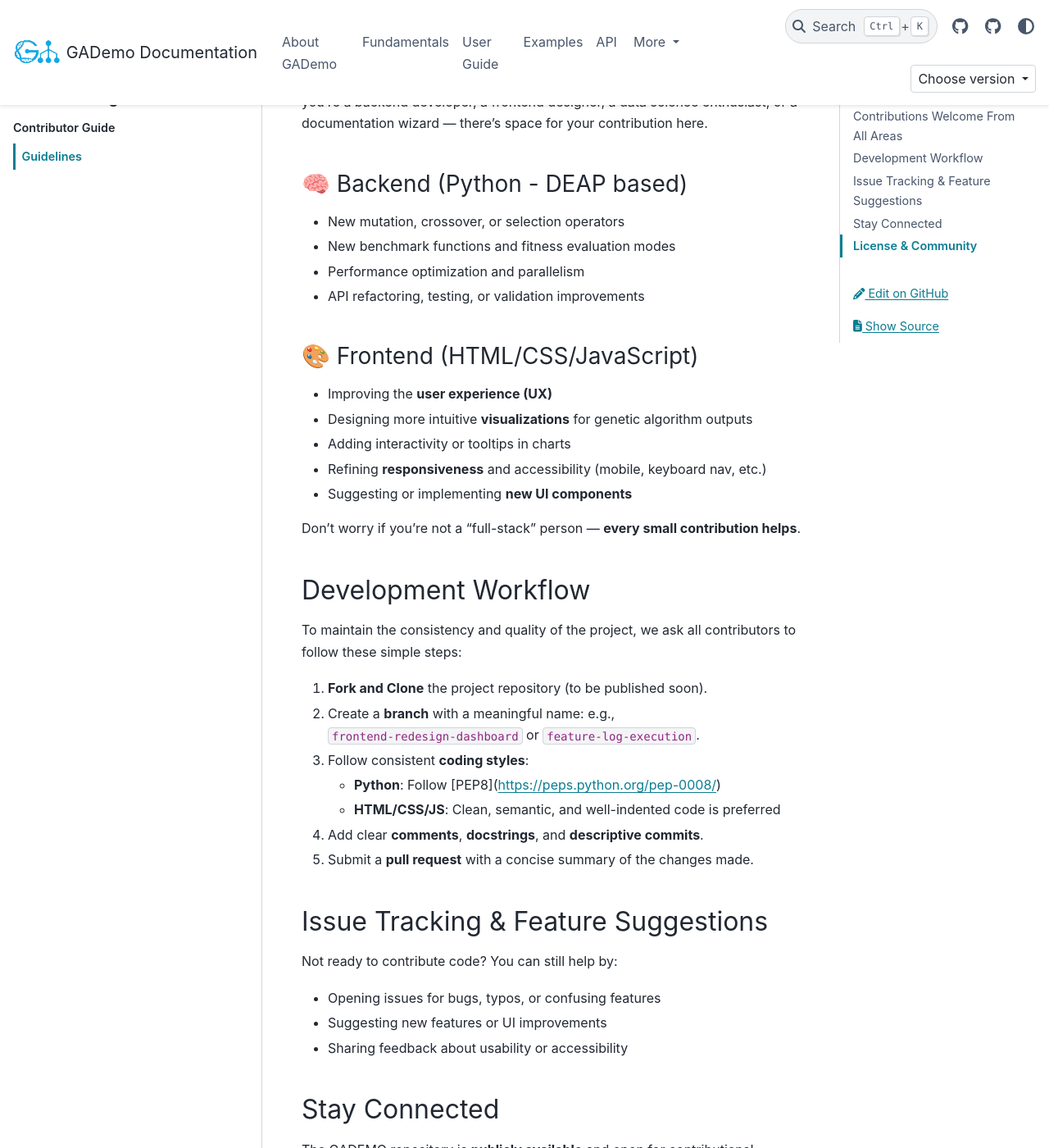
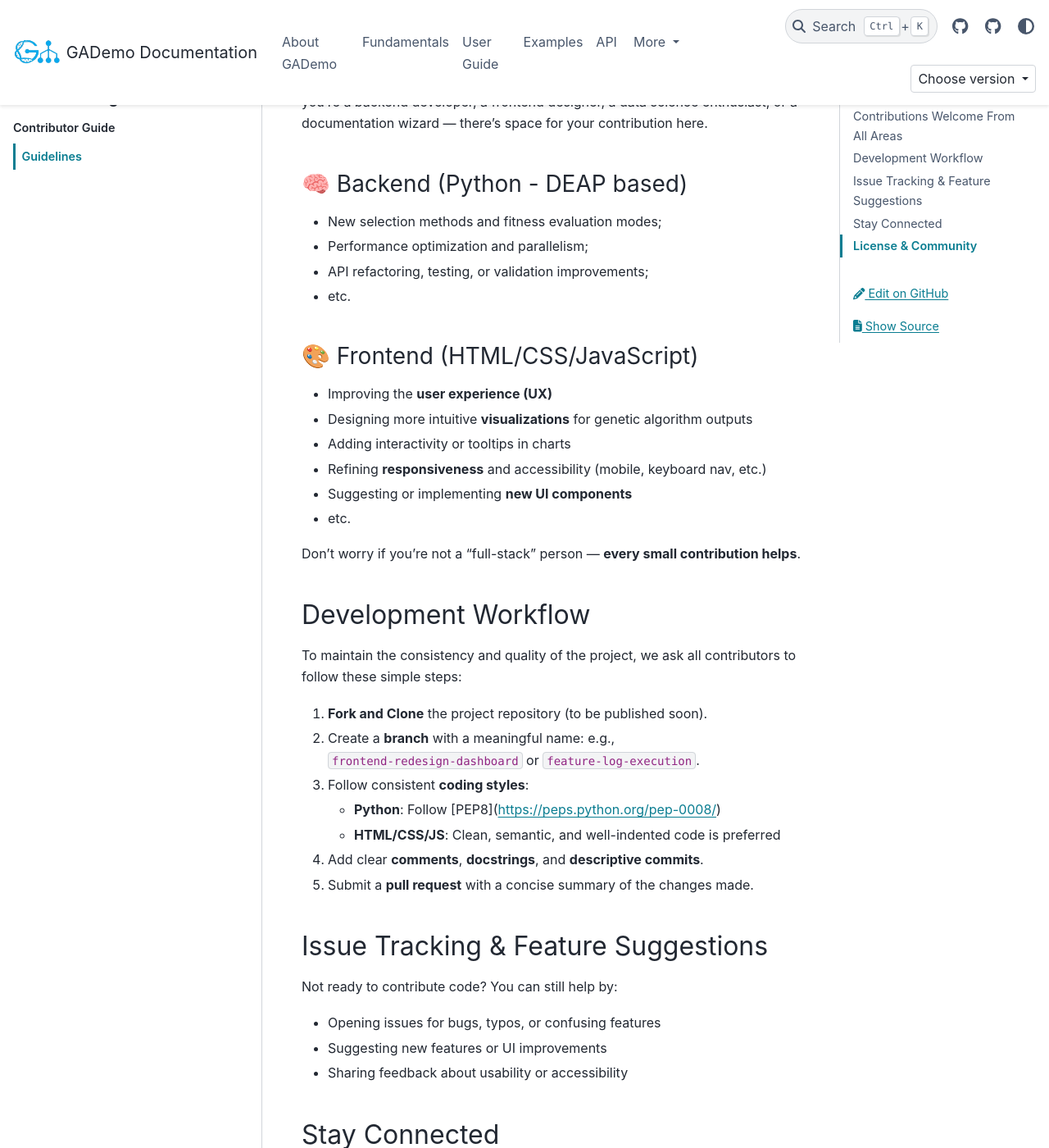
Before and after one commit to palomaflsette/gademo-docs, a Sphinx documentation site: the page built from source/contributor_guide/contributor_guide.rst, in a window 1280 px wide and 1400 px high, scrolled down 296 px. Shown: the whole window at 82% size. Built offline with Sphinx 7.4.7 and the PyData theme 0.15.4, drawn with Linux system fonts in a browser that asks for light colours; some of the changed text lies outside the part shown.

Commit message:
improving language

```diff
--- a/source/contributor_guide/contributor_guide.rst
+++ b/source/contributor_guide/contributor_guide.rst
@@ -11,10 +11,10 @@ GADemo is an open web platform for demonstrating **Genetic Algorithms**, with bo
 🧠 Backend (Python - DEAP based)
 ---------------------------------
 
-- New mutation, crossover, or selection operators
-- New benchmark functions and fitness evaluation modes
-- Performance optimization and parallelism
-- API refactoring, testing, or validation improvements
+- New selection methods and fitness evaluation modes;
+- Performance optimization and parallelism;
+- API refactoring, testing, or validation improvements;
+- etc.
 
 🎨 Frontend (HTML/CSS/JavaScript)
 ---------------------------------
@@ -24,6 +24,7 @@ GADemo is an open web platform for demonstrating **Genetic Algorithms**, with bo
 - Adding interactivity or tooltips in charts
 - Refining **responsiveness** and accessibility (mobile, keyboard nav, etc.)
 - Suggesting or implementing **new UI components**
+- etc.
 
 Don't worry if you're not a "full-stack" person — **every small contribution helps**.
 
@@ -55,7 +56,7 @@ Not ready to contribute code? You can still help by:
 Stay Connected
 ==============
 
-The GADEMO repository is **publicly available** and open for contributions!
+The GAdemo's repository is **publicly available** and open for contributions!
 
 You can explore the codebase, submit issues, or open pull requests directly at:
 
```
